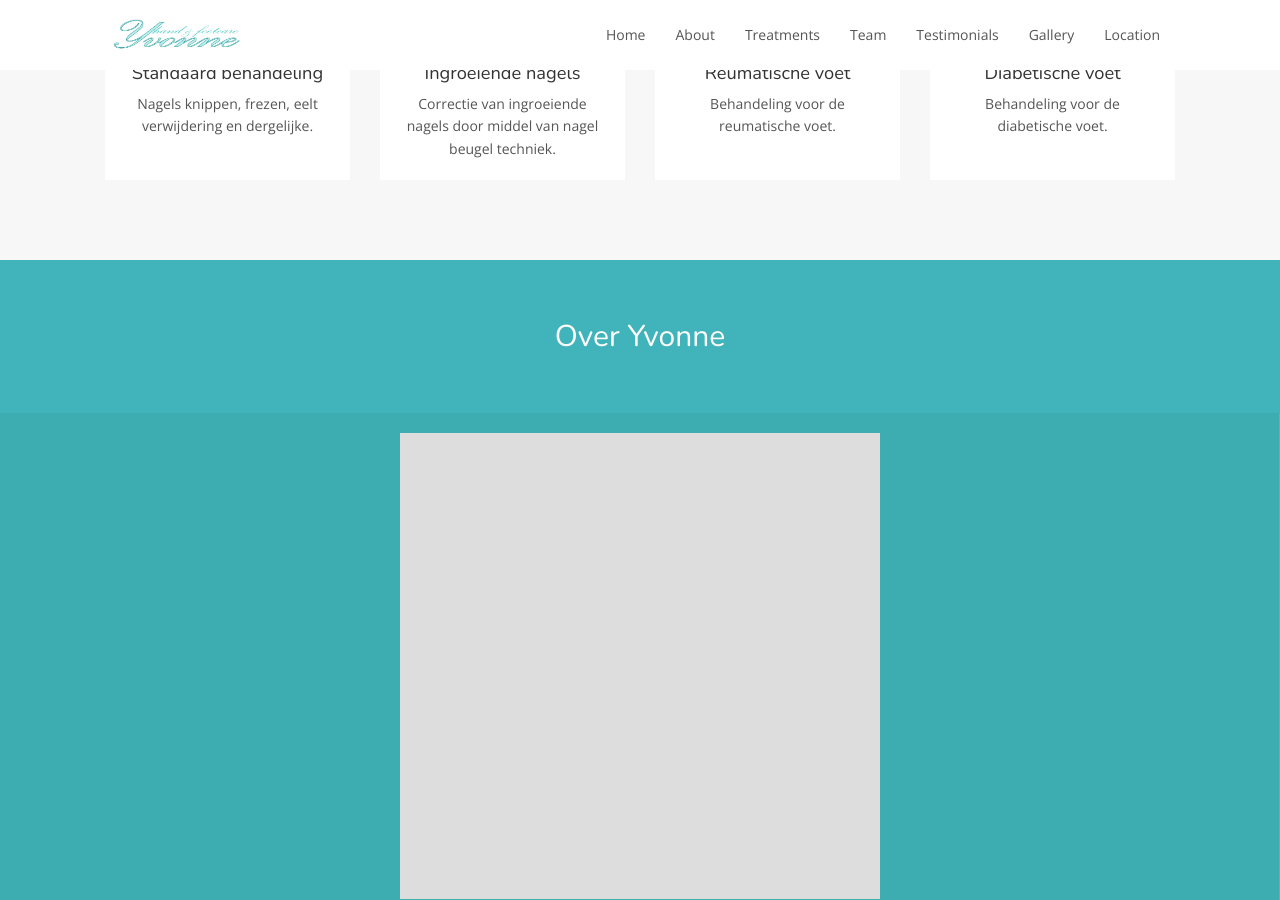
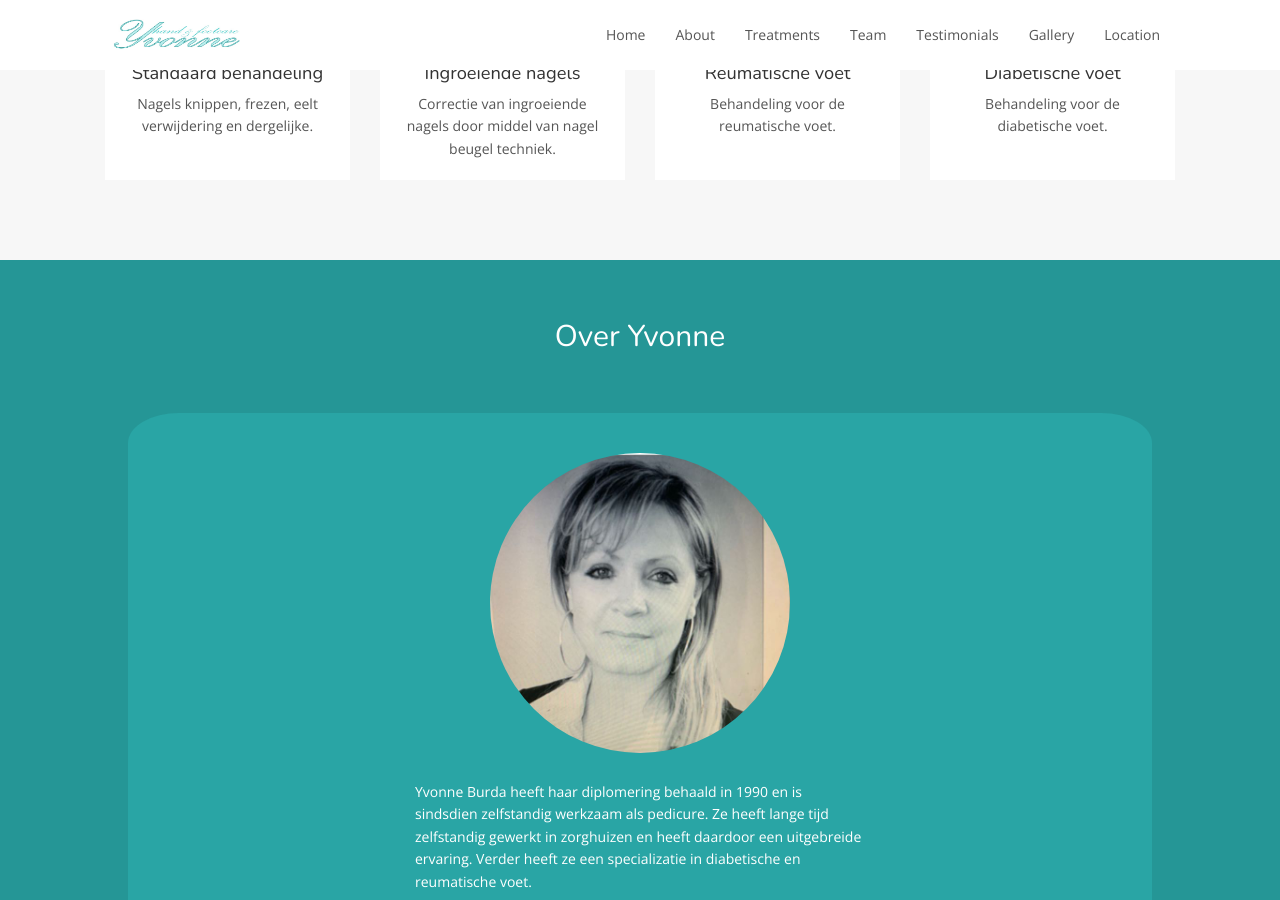
Before and after one commit to yvonne-site/yvonne-site.github.io, a Jekyll site: the page built from index.html, in a window 1280 px wide and 900 px high, scrolled down 1690 px. Built offline with Jekyll 4.4.1, drawn with Linux system fonts in a browser that asks for light colours; some of the changed text lies outside the part shown.

Commit message:
Write team section

```diff
--- a/_data/team.yml
+++ b/_data/team.yml
@@ -1,34 +1,3 @@
-- name: Britta Perry
-  image: team.jpg
-  email: email@gmail.com
-  phone: 9659 43 21
-
-- name: Troy Barnes
-  image: team.jpg
-  email: email@gmail.com
-  phone: 9659 43 21
-
-- name: Annie
-  image: team.jpg
-  email: email@gmail.com
-  phone: 9659 43 21
-
-- name: Jeff Winger
-  image: team.jpg
-  email: email@gmail.com
-  phone: 9659 43 21
-
-- name: Britta Perry
-  image: team.jpg
-  email: email@gmail.com
-  phone: 9659 43 21
-
-- name: Troy Barnes
-  image: team.jpg
-  email: email@gmail.com
-  phone: 9659 43 21
-
-- name: Annie
-  image: team.jpg
-  email: email@gmail.com
-  phone: 9659 43 21
+- name: Yvonne Burda
+  image: yvonne.jpg
+  description: Yvonne Burda heeft haar diplomering behaald in 1990 en is sindsdien zelfstandig werkzaam als pedicure. Ze heeft lange tijd zelfstandig gewerkt in zorghuizen en heeft daardoor een uitgebreide ervaring. Verder heeft ze een specializatie in diabetische en reumatische voet.
--- a/_includes/team.html
+++ b/_includes/team.html
@@ -1,19 +1,19 @@
 <!-- Start Our team -->
 <div id="team" class="team">
-    <h2 class="section-title">Over Yvonne</h2>
-    <div id="team-carousel">
-    {% for member in site.data.team %}
-        <div class="expandable-box">
-            <div class="expandable-box-top">
-                <img src="{{ site.baseurl }}/img/{{ member.image }}" alt="{{ member.name }}">
-                <h4>{{ member.name }}</h4>
-            </div>
-            <div class="expandable-box-bottom">
-                <a href="mailto:{{ member.email }}" data-toggle="tooltip" data-placement="bottom" title="{{ member.email }}"><svg class="icon icon-envelope"><use xlink:href="#icon-envelope"></use></svg></a>
-                <a href="tel:{{ member.phone }}" data-toggle="tooltip" data-placement="bottom" title="{{ member.phone }}"><svg class="icon icon-phone"><use xlink:href="#icon-phone"></use></svg></a>
-            </div>
-        </div>
+  <h2 class="section-title">Over Yvonne</h2>
+  <div class="team-member-wrapper">
+  {% for member in site.data.team %}
+    <div class="team-member-inner">
+      <img src="{{ site.baseurl }}/img/{{ member.image }}" alt="{{ member.name }}">
+      <p>{{ member.description }}</p>
+      <h3 class="section-title">Neem contact op</h3>
+        <h4>
+          <span class="oi" data-glyph="phone" title="phone" aria-hidden="true"></span>
+          +316 22 22 22 22
+        </h4>
     {% endfor %}
     </div>
+  </div>
+
 </div>
 <!-- End Our team -->
--- a/css/custom.css
+++ b/css/custom.css
@@ -109,3 +109,43 @@ a:hover {
 }
 
 /* Team */
+.team{
+  background-color: #259696;
+}
+
+.team-member-inner{
+  padding: 40px 18%;
+  margin: auto;
+  text-align: center;
+  border-radius: 5%;
+  background-color: #29A5A5;
+  width: 80%;
+}
+
+.team-member-inner p{
+  padding-top: 2em;
+  text-align: left;
+  margin: auto;
+  max-width: 450px;
+}
+
+.team-member-inner img{
+  border-radius: 50%;
+  max-width: 300px;
+}
+
+.team-member-inner .section-title{
+  color: white;
+  margin-bottom: 0;
+  padding: 0;
+}
+
+.team-member-inner h4{
+  text-align: center;
+  vertical-align: middle;
+}
+
+.team-member-inner .oi{
+  text-align: right;
+  color: white;
+}
```
Also changed, not shown: img/gallery/large/gallery-large.jpg (deleted), img/gallery/thumb/gallery-small.jpg (deleted), img/gallery/thumb/gallery-small2.jpg (deleted), img/yvonne.jpg (added), 1 other file.
